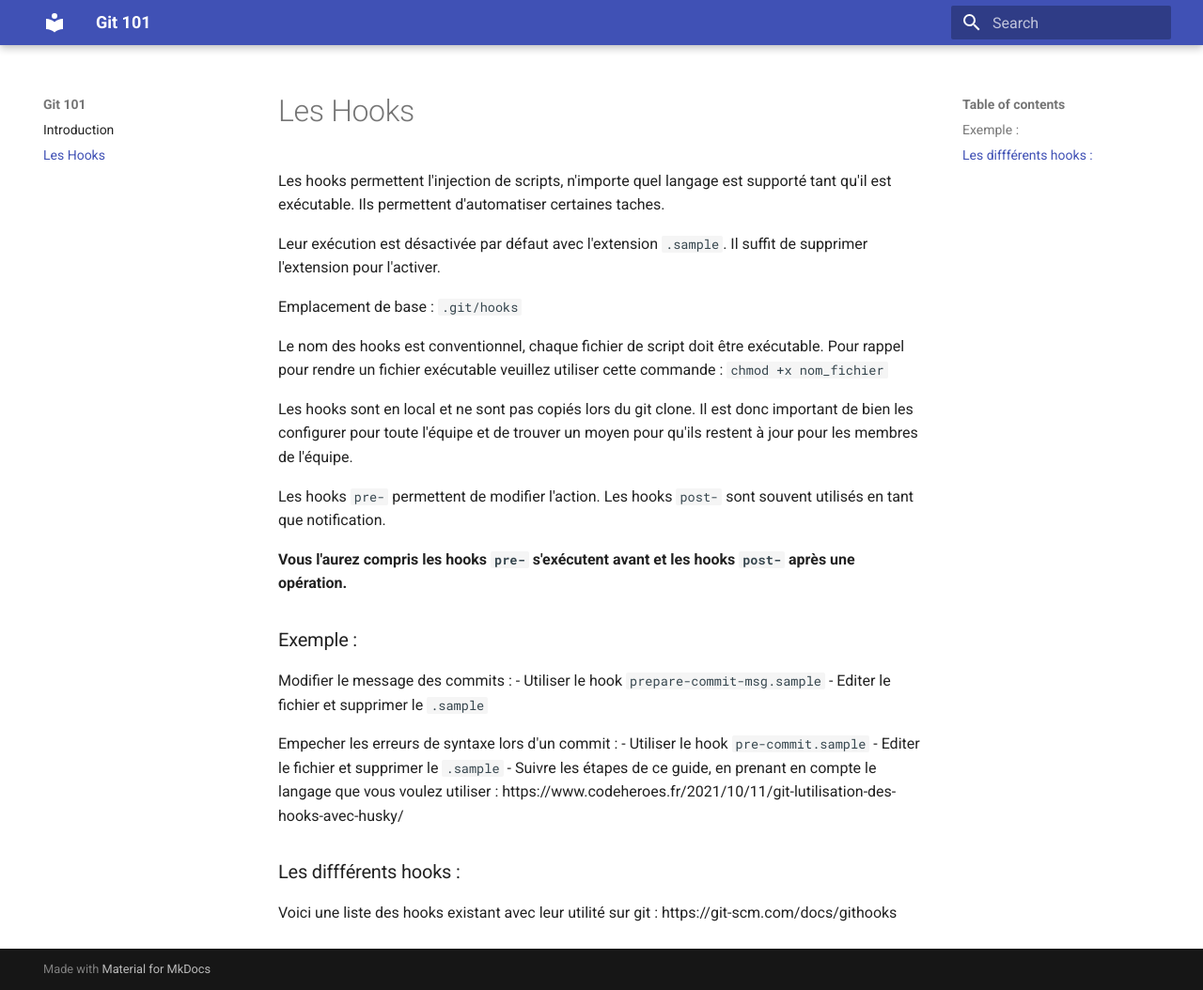
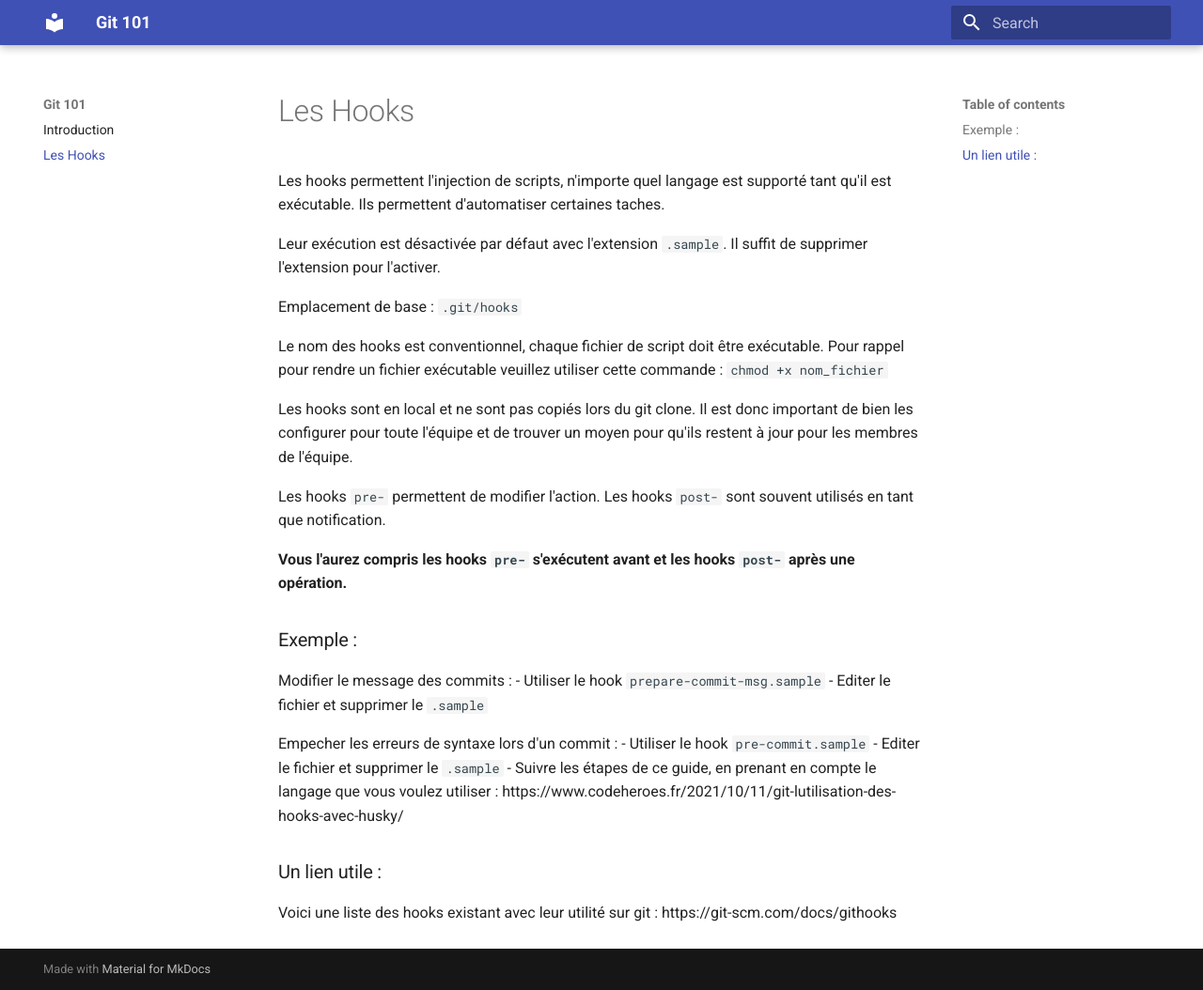
Before and after one commit to ub-mmi-but/git-101, an MkDocs documentation site: the page built from docs/hooks.md, in a window 1280 px wide and 1054 px high. Shown: the whole window at 94% size. Built offline with MkDocs 1.6.1 and Material for MkDocs 9.7.7, drawn with Linux system fonts in a browser that asks for light colours.

Commit message:
Modification du dernier titre

```diff
--- a/docs/hooks.md
+++ b/docs/hooks.md
@@ -27,6 +27,6 @@ Empecher les erreurs de syntaxe lors d'un commit :
     - Editer le fichier et supprimer le `.sample`
     - Suivre les étapes de ce guide, en prenant en compte le langage que vous voulez utiliser : https://www.codeheroes.fr/2021/10/11/git-lutilisation-des-hooks-avec-husky/
 
-### Les diffférents hooks :
+### Un lien utile :
 
 Voici une liste des hooks existant avec leur utilité sur git : https://git-scm.com/docs/githooks
```
